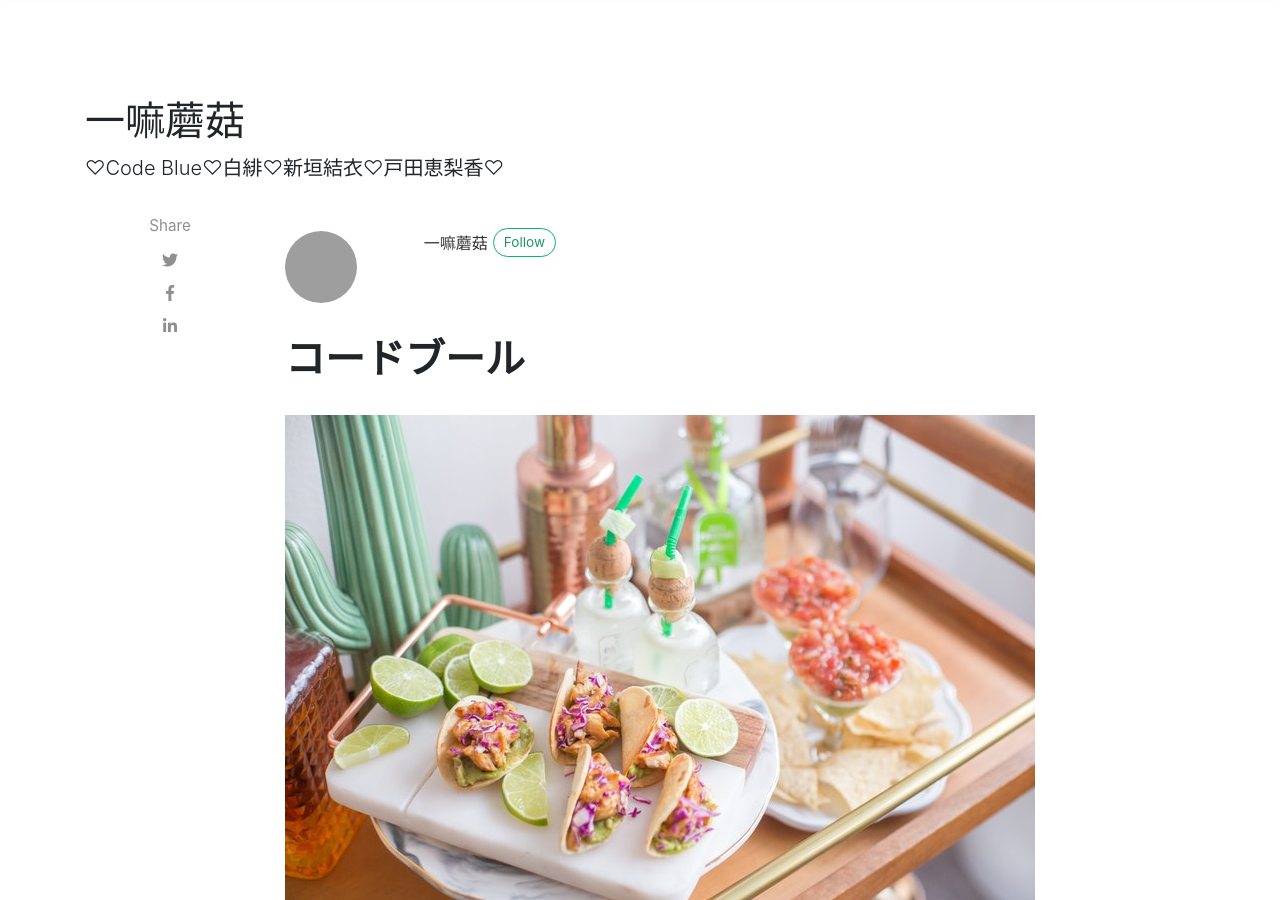
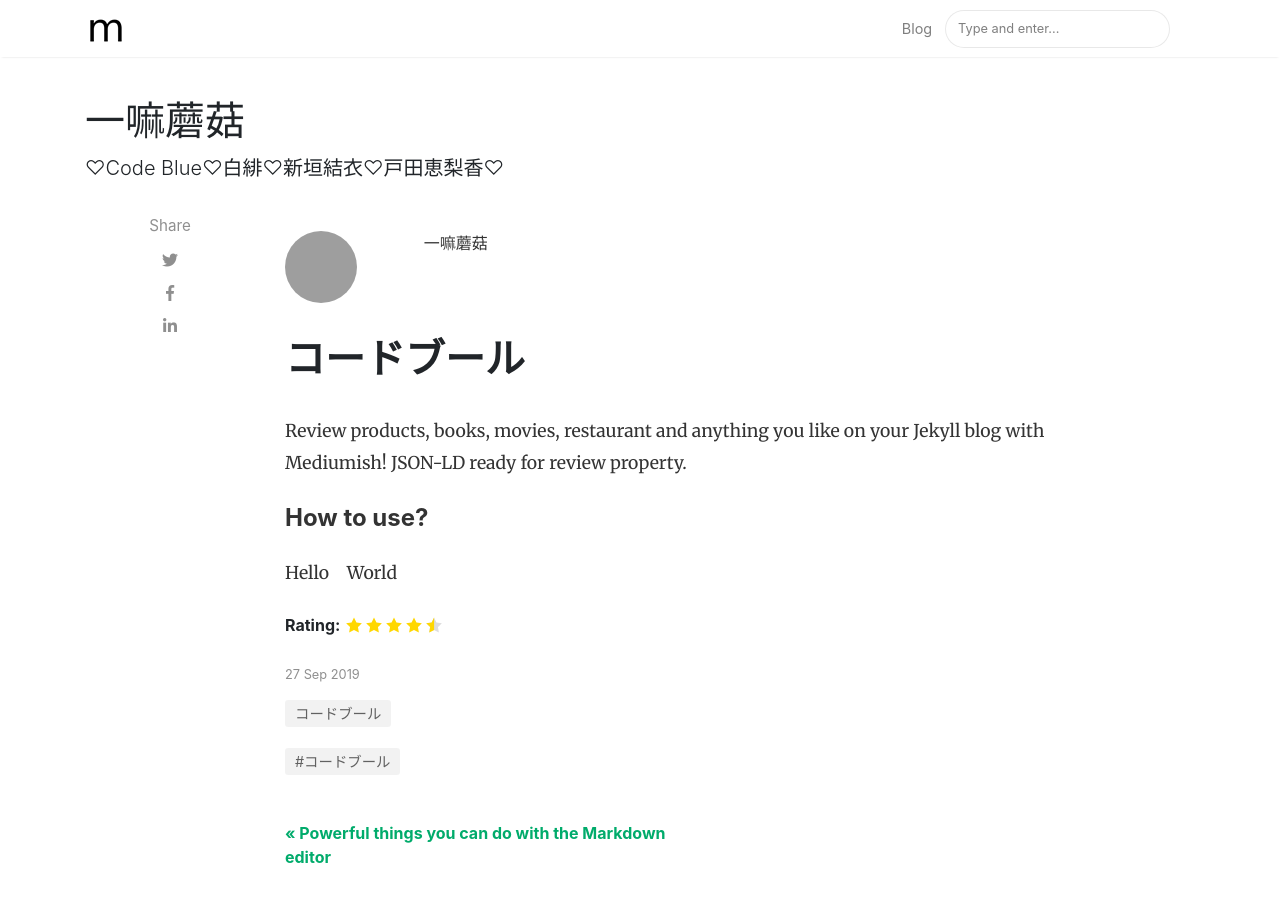
Before and after one commit to mogu-shirahi/mogu-shirahi.github.io, a Jekyll site: the page built from _posts/2019-09-27-hiyama-birthday.md, in a window 1280 px wide and 900 px high. Built offline with Jekyll 4.4.1, drawn with Linux system fonts in a browser that asks for light colours; nearby versions of some CDN libraries; comment, search, counter and statistics services are not loaded; grey boxes are pictures that could not be loaded.

```diff
--- a/_layouts/post.html
+++ b/_layouts/post.html
@@ -32,7 +32,7 @@
                         {% endif %}
                     </div>
                     <div class="col-xs-12 col-md-9 col-lg-10 text-center text-md-left">
-                        <a target="_blank" class="link-dark" href="{{ author.web }}">{{ author.display_name }}</a><a target="_blank" href="{{ author.twitter }}" class="btn follow">Follow</a>
+                        <a target="_blank" class="link-dark" href="{{ author.web }}">{{ author.display_name }}</a><!--<a target="_blank" href="{{ author.twitter }}" class="btn follow">Follow</a>-->
                         <span class="author-description">{{ author.description }}</span>
                     </div>
                 </div>
--- a/_posts/2019-09-27-hiyama-birthday.md
+++ b/_posts/2019-09-27-hiyama-birthday.md
@@ -4,7 +4,6 @@
 author: mogu
 categories: [ コードブール ]
 tags: [コードブール]
-image: assets/images/11.jpg
 description: "My review of Inception movie. Acting, plot and something else in this short description."
 featured: true
 hidden: true
```
